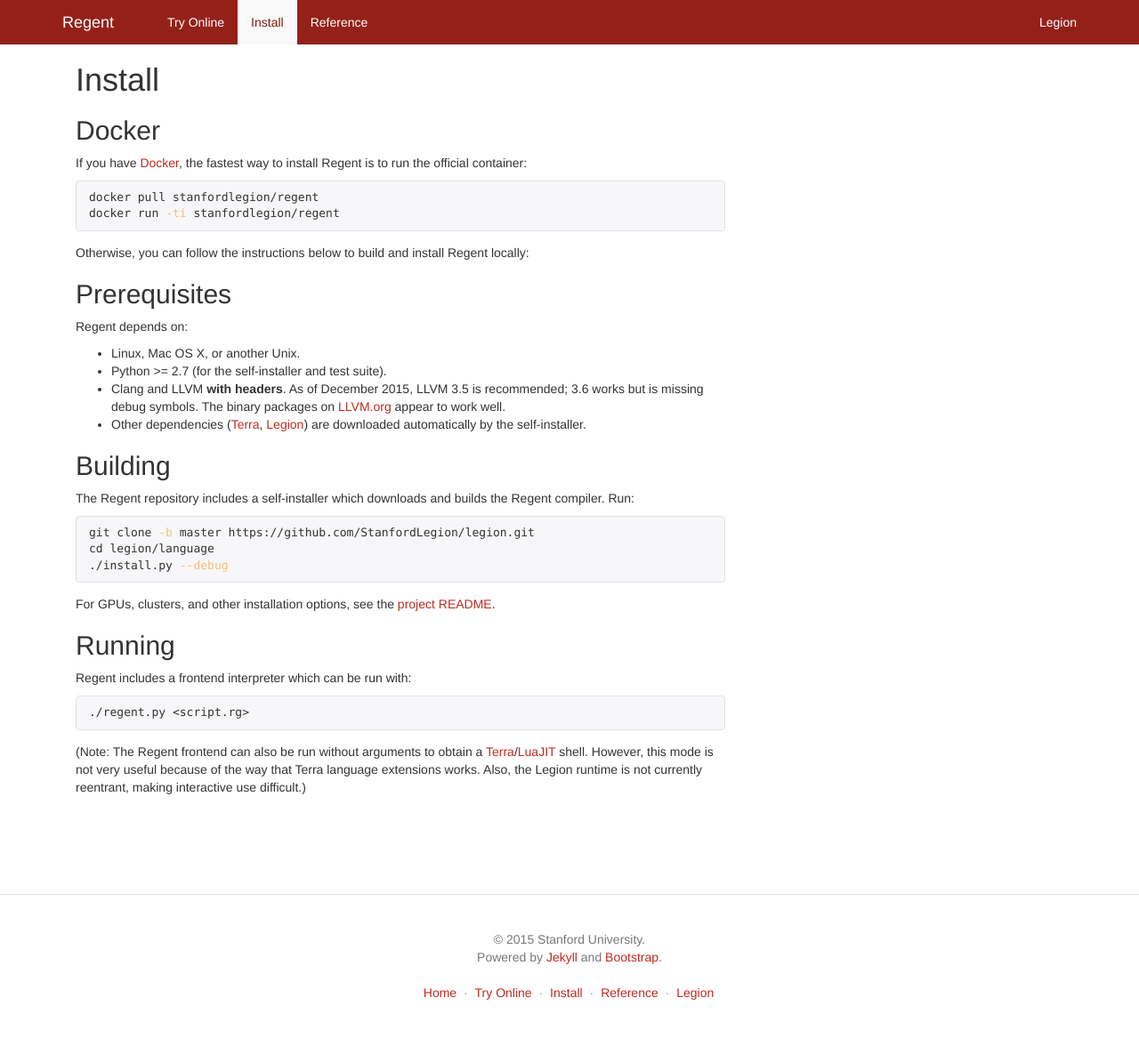
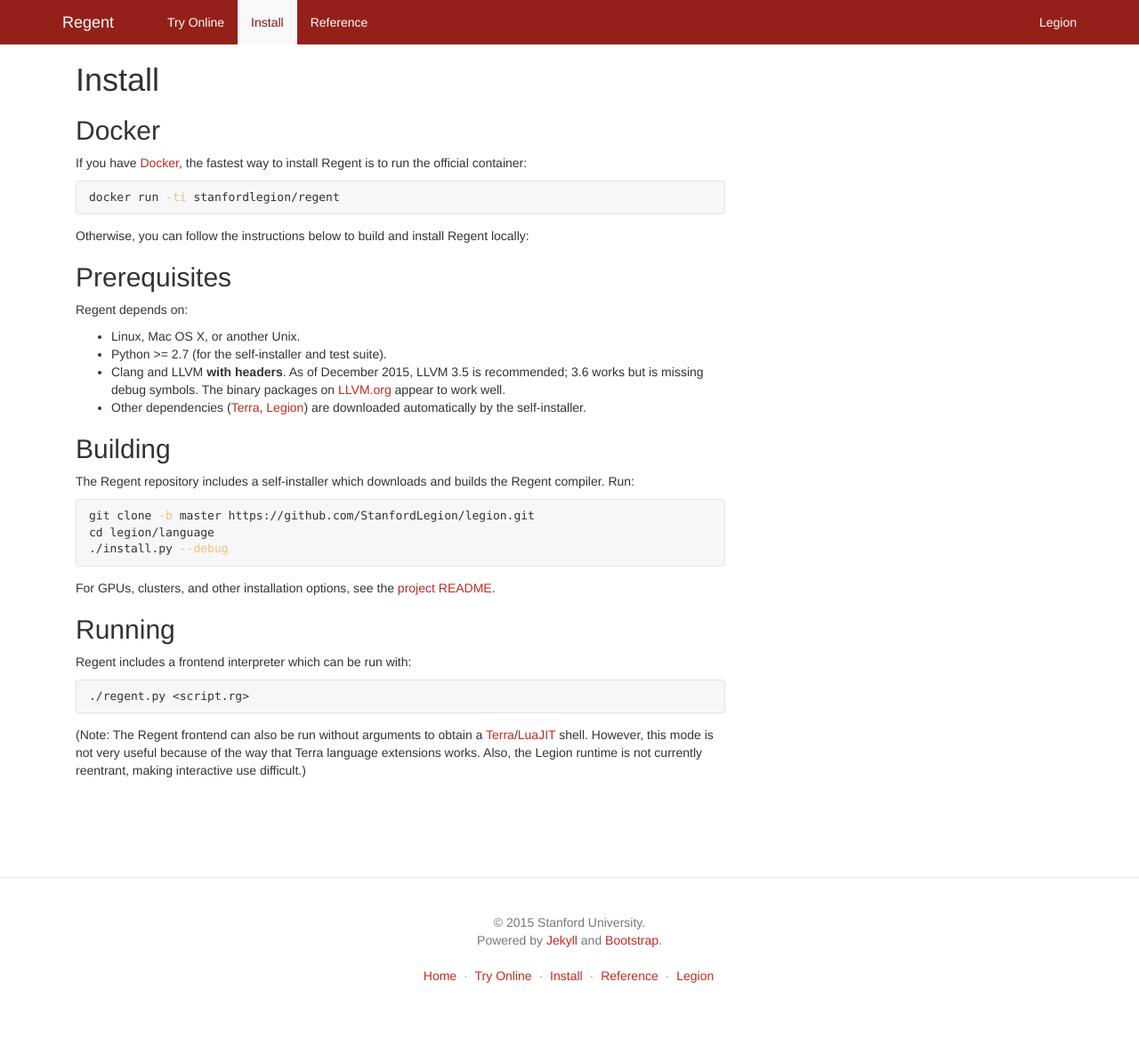
Before and after one commit to StanfordLegion/regent-lang.org, a Jekyll site: the page built from install.md, in a window 1280 px wide. Shown: the whole page at 89% size. Built offline with Jekyll 4.4.1, drawn with Linux system fonts in a browser that asks for light colours; nearby versions of some CDN libraries.

Commit message:
Update Docker install.

```diff
--- a/install.md
+++ b/install.md
@@ -12,7 +12,6 @@
 install Regent is to run the official container:
 
 {% highlight bash %}
-docker pull stanfordlegion/regent
 docker run -ti stanfordlegion/regent
 {% endhighlight %}
 
```
